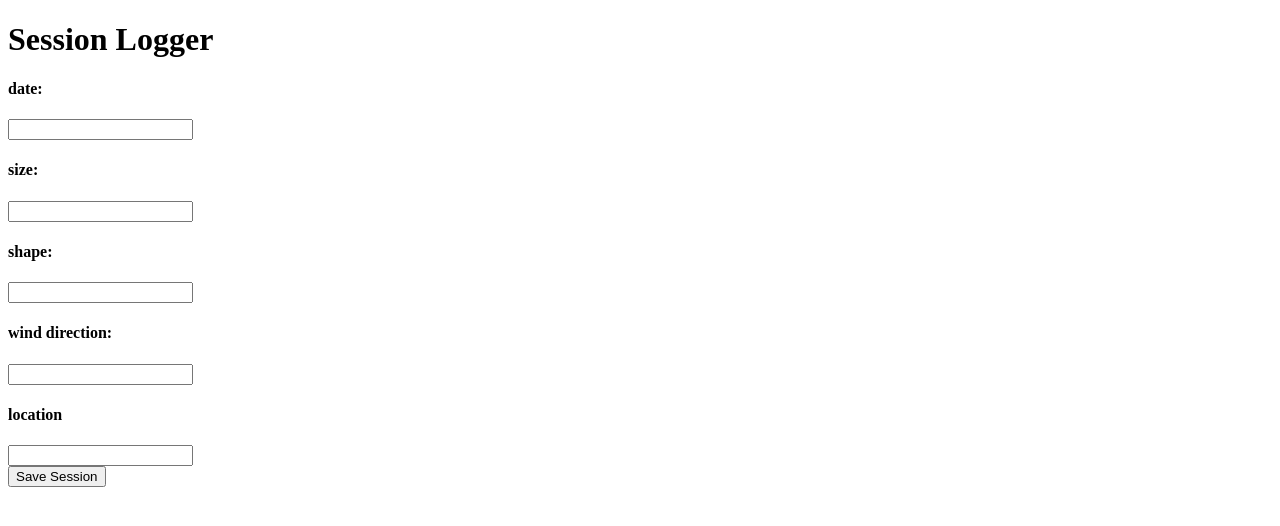
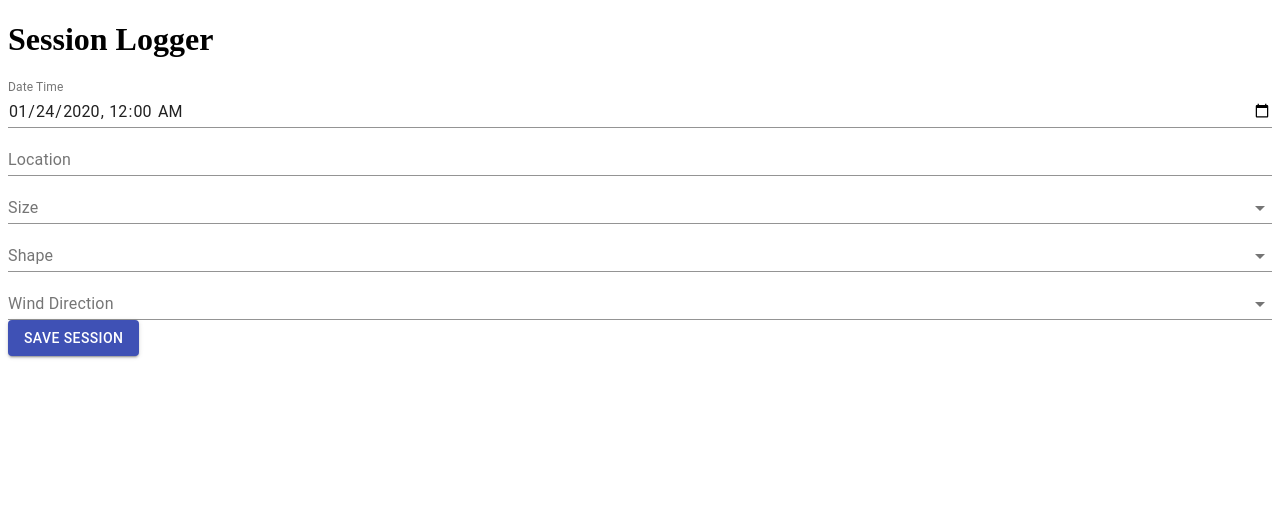
Before and after one commit to karangejo/session-logger, a React (Create React App) app: page / in a window 1280 px wide. Shown: the top 526 px of the page. Built offline with nearby package versions, Linux system fonts and the light colour scheme.

Commit message:
added material ui components

```diff
--- a/package.json
+++ b/package.json
@@ -3,6 +3,7 @@
   "version": "0.1.0",
   "private": true,
   "dependencies": {
+    "@material-ui/core": "^4.9.0",
     "@testing-library/jest-dom": "^4.2.4",
     "@testing-library/react": "^9.4.0",
     "@testing-library/user-event": "^7.2.1",
@@ -12,6 +13,7 @@
     "mongoose": "^5.8.10",
     "react": "^16.12.0",
     "react-dom": "^16.12.0",
+    "react-google-login": "^5.0.7",
     "react-scripts": "3.3.1"
   },
   "scripts": {
--- a/src/App.js
+++ b/src/App.js
@@ -1,6 +1,17 @@
 import React from 'react';
 import {Component} from 'react';
 import './dropdown.css';
+
+// material ui imports
+import InputLabel from '@material-ui/core/InputLabel';
+import MenuItem from '@material-ui/core/MenuItem';
+import FormControl from '@material-ui/core/FormControl';
+import Select from '@material-ui/core/Select';
+import TextField from '@material-ui/core/TextField';
+import Button from '@material-ui/core/Button';
+
+// google login
+import { GoogleLogin, GoogleLogout} from 'react-google-login';
 
 
 class App extends Component {
@@ -10,7 +21,10 @@ class App extends Component {
     size:'',
     shape:'',
     windDir:'',
-    location:''
+    location:'',
+    sizeOpen: false,
+    shapeOpen: false,
+    windOpen: false
   }
 
   validateData = () => {
@@ -24,15 +38,132 @@ class App extends Component {
     event.preventDefault();
     if(this.validateData()){
       console.log("saving session to database");
+      const sessionData = {date: this.state.date,
+                          location: this.state.location,
+                          size: this.state.size,
+                          shape: this.state.shape,
+                          windDir: this.state.windDir
+                        }
+      console.log(sessionData);
     }
   }
 
-  render () {
-    return (
-      <div className="App">
-        <h1>
-          Session Logger
-        </h1>
+  sizeInput(){
+    return(
+      <FormControl size="medium" fullWidth={true}>
+        <InputLabel id="demo-controlled-open-select-label">Size</InputLabel>
+        <Select
+          labelId="demo-controlled-open-select-label"
+          id="demo-controlled-open-select"
+          open={this.state.sizeOpen}
+          onClose={this.handleSizeClose}
+          onOpen={this.handleSizeOpen}
+          value={this.state.size}
+          onChange={this.handleSizeChange}
+        >
+          <MenuItem value={0}>0m</MenuItem>
+          <MenuItem value={0.5}>0.5m</MenuItem>
+          <MenuItem value={1}>1m</MenuItem>
+          <MenuItem value={2}>2m</MenuItem>
+          <MenuItem value={2.5}>2.5m</MenuItem>
+          <MenuItem value={3}>3m</MenuItem>
+          <MenuItem value={3.4}>3.5m</MenuItem>
+          <MenuItem value={4}>4m</MenuItem>
+
+        </Select>
+      </FormControl>
+    );
+  }
+
+  shapeInput(){
+    return(
+      <FormControl size="medium" fullWidth={true}>
+        <InputLabel id="demo-controlled-open-select-label">Shape</InputLabel>
+        <Select
+          labelId="demo-controlled-open-select-label"
+          id="demo-controlled-open-select"
+          open={this.state.shapeOpen}
+          onClose={this.handleShapeClose}
+          onOpen={this.handleShapeOpen}
+          value={this.state.shape}
+          onChange={this.handleShapeChange}
+        >
+          <MenuItem value={"glassy"}>glassy</MenuItem>
+          <MenuItem value={"clean"}>clean</MenuItem>
+          <MenuItem value={"peaky"}>peaky</MenuItem>
+          <MenuItem value={"long period"}>long period</MenuItem>
+          <MenuItem value={"bumpy"}>bumpy</MenuItem>
+          <MenuItem value={"messy"}>messy</MenuItem>
+        </Select>
+      </FormControl>
+    );
+  }
+
+  windInput(){
+    return(
+      <FormControl size="medium" fullWidth={true}>
+        <InputLabel id="demo-controlled-open-select-label">Wind Direction</InputLabel>
+        <Select
+          labelId="demo-controlled-open-select-label"
+          id="demo-controlled-open-select"
+          open={this.state.windOpen}
+          onClose={this.handleWindClose}
+          onOpen={this.handleWindOpen}
+          value={this.state.windDir}
+          onChange={this.handleWindChange}
+        >
+          <MenuItem value={"NW"}>NW</MenuItem>
+          <MenuItem value={"N"}>N</MenuItem>
+          <MenuItem value={"NE"}>NE</MenuItem>
+          <MenuItem value={"E"}>E</MenuItem>
+          <MenuItem value={"SE"}>SE</MenuItem>
+          <MenuItem value={"S"}>S</MenuItem>
+          <MenuItem value={"SW"}>SW</MenuItem>
+          <MenuItem value={"W"}>W</MenuItem>
+        </Select>
+      </FormControl>
+    );
+  }
+
+
+  handleSizeChange = event => {
+    this.setState({size:event.target.value});
+  };
+
+  handleSizeClose = () => {
+    this.setState({sizeOpen :false});
+  };
+
+  handleSizeOpen = () => {
+    this.setState({sizeOpen:true});
+  };
+
+  handleShapeChange = event => {
+    this.setState({shape:event.target.value});
+  };
+
+  handleShapeClose = () => {
+    this.setState({shapeOpen :false});
+  };
+
+  handleShapeOpen = () => {
+    this.setState({shapeOpen:true});
+  };
+
+  handleWindChange = event => {
+    this.setState({windDir:event.target.value});
+  };
+
+  handleWindClose = () => {
+    this.setState({windOpen :false});
+  };
+
+  handleWindOpen = () => {
+    this.setState({windOpen:true});
+  };
+
+  oldForm(){
+    return(
       <form action="submit" onSubmit={this.submitData}>
         <h4>date: </h4>
         <input type="text" onChange={event => this.setState({date: event.target.value})}/><br/>
@@ -47,7 +178,37 @@ class App extends Component {
 
         <button type="submit">Save Session</button>
       </form>
+    );
+  }
 
+
+  render () {
+
+
+    return (
+      <div className="App">
+        <h1>
+          Session Logger
+        </h1>
+
+          <TextField
+             label="Date Time"
+             type="datetime-local"
+             fullWidth={true}
+             defaultValue="2020-01-24T00:00"
+             onChange={event => this.setState({date: event.target.value})}
+             InputLabelProps={{
+               shrink: true,
+             }}
+           />
+
+          <TextField id="standard-basic" fullWidth={true} label="Location" onChange={event => this.setState({location: event.target.value})}/>
+
+          {this.sizeInput()}
+          {this.shapeInput()}
+          {this.windInput()}
+
+          <Button variant="contained" color="primary" onClick={this.submitData}>Save Session</Button>
       </div>
     );
   }
```
Also changed, not shown: 2 other files (tests, documents, lock files or other folders). Lines whose indentation alone changed are shown as unchanged.
